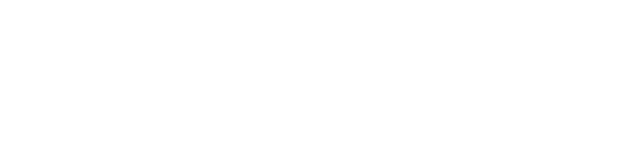
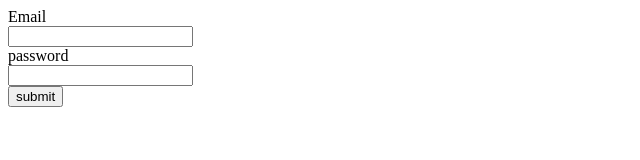
Before and after one commit to suriya317/netlifydeloy, a plain HTML site: page index.html in a window 1280 px wide. Shown: the whole page, without its empty margins (0-640 px from the left). Drawn offline with Linux system fonts and the light colour scheme.

Commit message:
new index.html

```diff
--- a/index.html
+++ b/index.html
@@ -6,8 +6,12 @@
     <title>Document</title>
 </head>
 <body>
-    <form>
-
+    <form method="post">
+        <label for="email">Email</label><br>
+        <input type="email" name="email" id="email"><br>
+        <label for="password">password</label><br>
+        <input type="password" name="password" id="password"><br>
+        <input type="submit" value="submit">
     </form>
 </body>
 </html>
```
